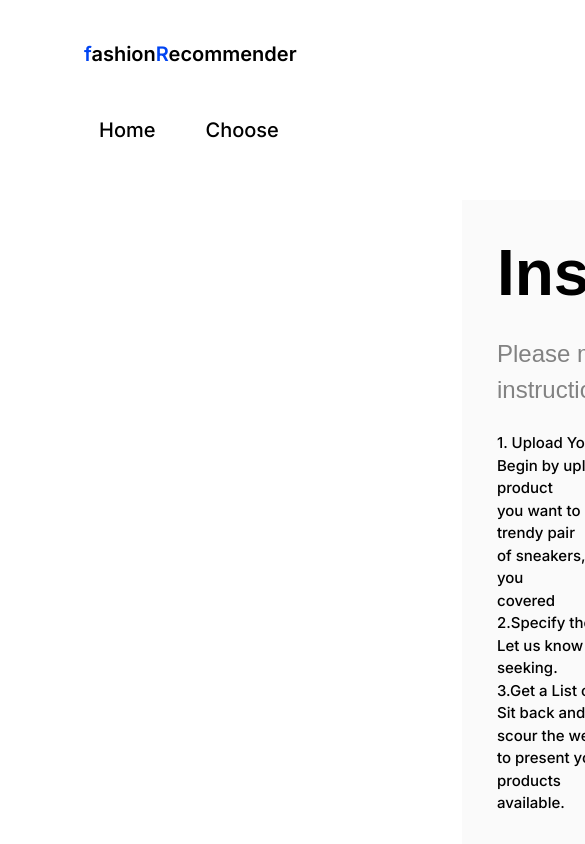
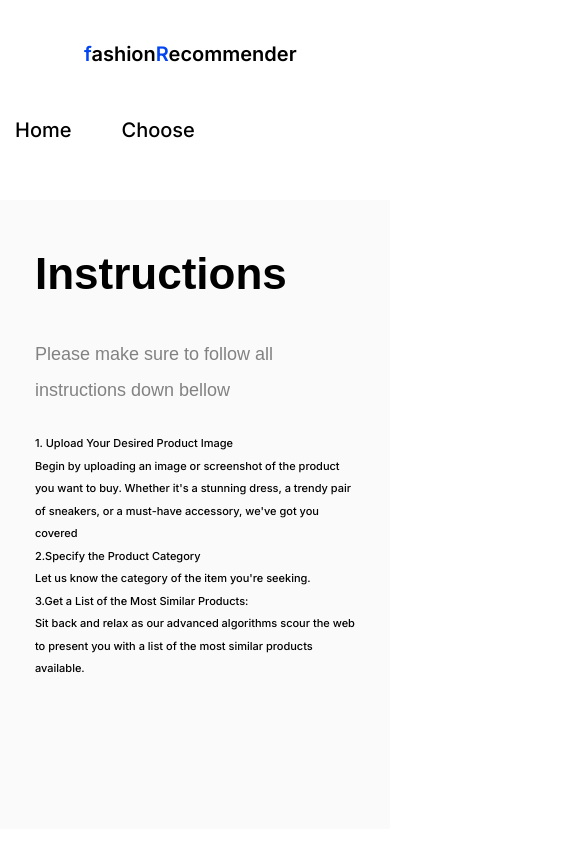
Before and after one commit to mAree002/Dualmon2024_frontend, a React (Vite) app: page /ItemMatch in a window 390 px wide. Shown: the top 844 px of the page, 585 px wide, since content can reach past the window. Built offline with nearby package versions, Linux system fonts and the light colour scheme.

Commit message:
mobileaddiction

```diff
--- a/src/components/GenderOpt.module.css
+++ b/src/components/GenderOpt.module.css
@@ -6,17 +6,20 @@
 .gender1 {
     padding-bottom: 5px;
     border-bottom: 1px solid #D1D1D1;
+
 }
 
 .gender2 {
     display: flex;
     margin-top: 8px;
+
 }
 
 .gender span {
     font-size: 20px;
     font-weight: 700;
     line-height: 24.2px;
+
 }
 
 .span2 {
@@ -29,8 +32,15 @@
     margin-left: 8px;
     display: flex;
     align-items: flex-end;
+
 }
 
 .req {
     color: red;
 }
+
+@media only screen and (max-width: 600px) {
+   .gender{
+   }
+
+}
--- a/src/components/Instruction.module.css
+++ b/src/components/Instruction.module.css
@@ -36,7 +36,6 @@
   font-family: arial;
   margin-left: 8%;
   padding: 5px 10px 10px 10px;
-
   display: inline-block;
 }
 .boxin{
@@ -44,6 +43,7 @@
     margin-left:34.98px;
     margin-right:34.98px;
     padding-bottom:109.21px;
+
 }
 .span2{
     font-size: 15px;
@@ -51,3 +51,20 @@
     font-weight: 500;
     font-family: "Inter";
 }
+@media only screen and (max-width: 600px) {
+    .boxin{
+        width:fit-content;
+    }
+    .bxinstr{
+        padding:0
+    }
+    .title{
+        font-size:44px
+    }
+     .span1{
+        font-size:18px
+     }
+     .span2{
+        font-size:11px
+     }
+ }
--- a/src/components/ItemMatch.module.css
+++ b/src/components/ItemMatch.module.css
@@ -23,6 +23,19 @@
 @media only screen and (max-width: 600px) {
     .ItemMatchDiv{
         justify-content: center;
-        width:100%
+        width:100%;
+        text-align: left;
+    }
+    .title{
+        font-size:54px;
+    }
+    .span1{
+        padding-top:0;
+        font-size:20px;
+
+    }
+    .span2{
+        font-size:16px
+
     }
 }
--- a/src/components/ItemMatch.tsx
+++ b/src/components/ItemMatch.tsx
@@ -18,11 +18,6 @@ function ItemMatch() {
             </div>
             <div className={styles.button}>
                 <Link to="/ItemMatch"><Button variant='front'>Choose</Button></Link>
-                {/* <Router>
-            <nav>
-                <Link to="/SecondPage"><Button variant='primary'>Choose</Button></Link>
-            </nav>
-            </Router> */}
             </div>
         </div>
     )
--- a/src/components/NavigationFooter.module.css
+++ b/src/components/NavigationFooter.module.css
@@ -38,10 +38,11 @@
         width: 100%;
         display:grid;
         position:relative;
-        padding-top:10px
+        padding-top:30px;
+        justify-content: center;
     }
     .footer2{
-        padding-top:10px
+        padding-top:20px
     }
     .footer21{
         text-align:center
--- a/src/components/NavigationHeader.module.css
+++ b/src/components/NavigationHeader.module.css
@@ -8,7 +8,7 @@
 }
 .nav{
     padding-top: 39px;
-    padding-left: 84px;
+    padding-right:84px
 
 }
 .mode{
--- a/src/components/Product.module.css
+++ b/src/components/Product.module.css
@@ -1,11 +1,13 @@
 .box1{
     padding-bottom: 44px;
+
 }
 .image{
     padding-left:21.1px;
     padding-right:11.1px;
     width:264.08px;
-    height:242px
+    height:242px;
+
 }
 
 .compLevel{
@@ -15,13 +17,13 @@
     display: flex;
 }
 .textPrice{
-    display: flex;
+    display:flex;
     padding-left:21.1px;
     padding-right:52.1px;
 }
 .text{
-    flex: 1;
     font-size: 12px;
+    flex:1;
 }
 .price{
     color: red;
@@ -59,3 +61,19 @@
     transform: rotate(-45deg);
 
   }
+
+  @media only screen and (max-width: 600px) {
+    .textPrice{
+        padding:12px;
+        padding-left:20px
+    }
+    .text{
+
+        text-align:left;
+
+    }
+    .image{
+        width:100%
+    }
+
+}
--- a/src/components/SelecShop.module.css
+++ b/src/components/SelecShop.module.css
@@ -11,3 +11,9 @@
     color:#797979;
 
 }
+@media only screen and (max-width: 600px) {
+    .box{
+        margin:0px;
+    }
+
+}
--- a/src/components/SelectCategory.module.css
+++ b/src/components/SelectCategory.module.css
@@ -18,3 +18,13 @@
 option{
     color: black;
 }
+
+@media only screen and (max-width: 600px) {
+    .box{
+        font-size:11px;
+        margin-right:0;
+        padding-left:0;
+        padding-right:0
+    }
+
+}
--- a/src/pages/ItemMatchPage.module.css
+++ b/src/pages/ItemMatchPage.module.css
@@ -1,17 +1,21 @@
 .box {
   margin-top: 47.65px;
-  display: flex;
+  display: grid;
+  grid-template-columns: repeat(2, 1fr);
   flex-direction: row;
   margin-bottom: 39.35px;
+
 }
 
 .boxinstr {
 
   background-color: #FAFAFA;
   font-family: arial;
-  margin-left: 462px;
+  margin-left: 47%;
   display: inline-block;
-  margin-right: 0
+  margin-right: 0;
+
+
 }
 
 .boxcomp {
@@ -19,6 +23,7 @@
   margin-left: 8%;
   padding: 5px 10px 10px 10px;
   display: inline-block;
+
 }
 
 .boxin {
@@ -26,6 +31,7 @@
   padding-top: 34.98px;
   margin-left: 34.98px;
   margin-right: 34.98px;
+
 }
 
 .span2 {
@@ -35,11 +41,12 @@
 }
 
 .box2 {
-  padding-left: 24px;
   width: fit-content;
   margin-top: auto;
   margin-bottom: auto;
   padding-left:47px;
+
+
 
 }
 
@@ -50,12 +57,14 @@
 .row12,
 .row13 {
   width: 238px;
+
 }
 
 .row11 {
   justify-content: center;
   text-align: center;
   padding-top: 25px;
+
 }
 
 .row2 {
@@ -67,3 +76,32 @@
   justify-content: right;
   padding-right: 95px;
 }
+
+@media only screen and (max-width: 600px) {
+  .boxinstr{
+margin:0
+  }
+  .boxin{
+    margin-left:0px;
+  margin-right: 0px
+
+  }
+  .box{
+    grid-template-columns: repeat(1, 1fr);
+  }
+  .box2{
+    width:fit-content
+  }
+}
+@media only screen and (max-width: 600px) {
+  .row12,.row13{
+    width:38%;
+    margin-top:5%
+
+  }
+  .row11{
+    width:28%
+  }
+  .box2{padding-left:5%}
+
+}
--- a/src/pages/OutfitSuggestion.module.css
+++ b/src/pages/OutfitSuggestion.module.css
@@ -14,8 +14,8 @@
 }
 
 .box{
-    padding-left:196px;
-    padding-right:196px;
+    padding-left:10%;
+    padding-right:10%;
     display: grid;
     grid-template-columns: repeat(5, 1fr); /* 5 columns */
     font-weight:700;
@@ -33,7 +33,8 @@
     padding-left:21.1px;
     padding-right:21.1px;
     width:264.08px;
-    height:242px
+    height:242px;
+
 }
 
 .text{
@@ -44,3 +45,15 @@
     padding-right:21.1px;
 
 }
+@media only screen and (max-width: 600px) {
+    .box{
+        grid-template-columns: repeat(1, 1fr);
+        /* padding:10px; */
+        text-align:center;
+        width:100%;
+        justify-content: center;
+    }
+    .text{
+        font-size:37px;
+    }
+  }
```
